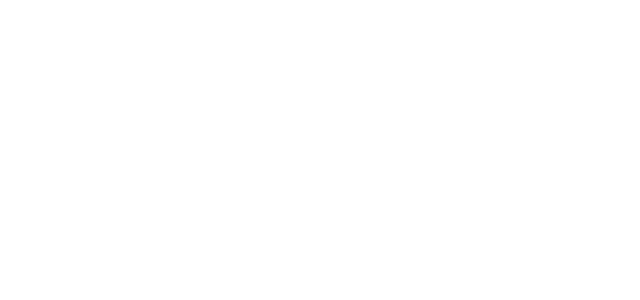
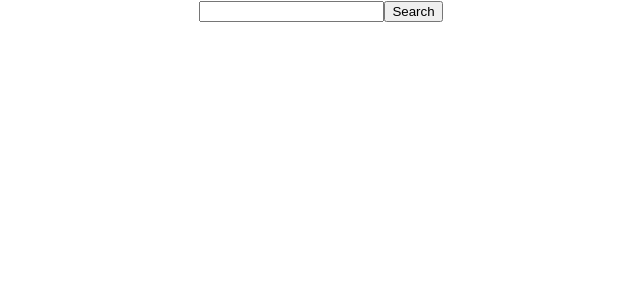
Before and after one commit to feleshia33/Photo_bucket, a React (Create React App) app in the folder recipe/recipe/: page / in a window 1280 px wide. Shown: the top 300 px of the page, without its empty margins (319-959 px from the left). Built offline with nearby package versions, Linux system fonts and the light colour scheme.

Commit message:
added api key

```diff
--- a/recipe/recipe/src/App.js
+++ b/recipe/recipe/src/App.js
@@ -1,9 +1,18 @@
 import './App.css';
 
-function App() {
-  return (
+const App = () => {
+
+  const APP_ID = '917df091';
+  const APP_KEY = '7d5e6336dc34654486609295d5c92499';
+
+  const exampleReq = `https://api.edamam.com/search?q=chicken&app_id=${APP_ID}&app_key=${APP_KEY}`;
+
+  return(
     <div className="App">
-
+      <form className="search-form">
+        <input className="search-type" type="text" />
+        <button className="search-button" type="submit">Search</button>
+      </form>
     </div>
   );
 }
```
